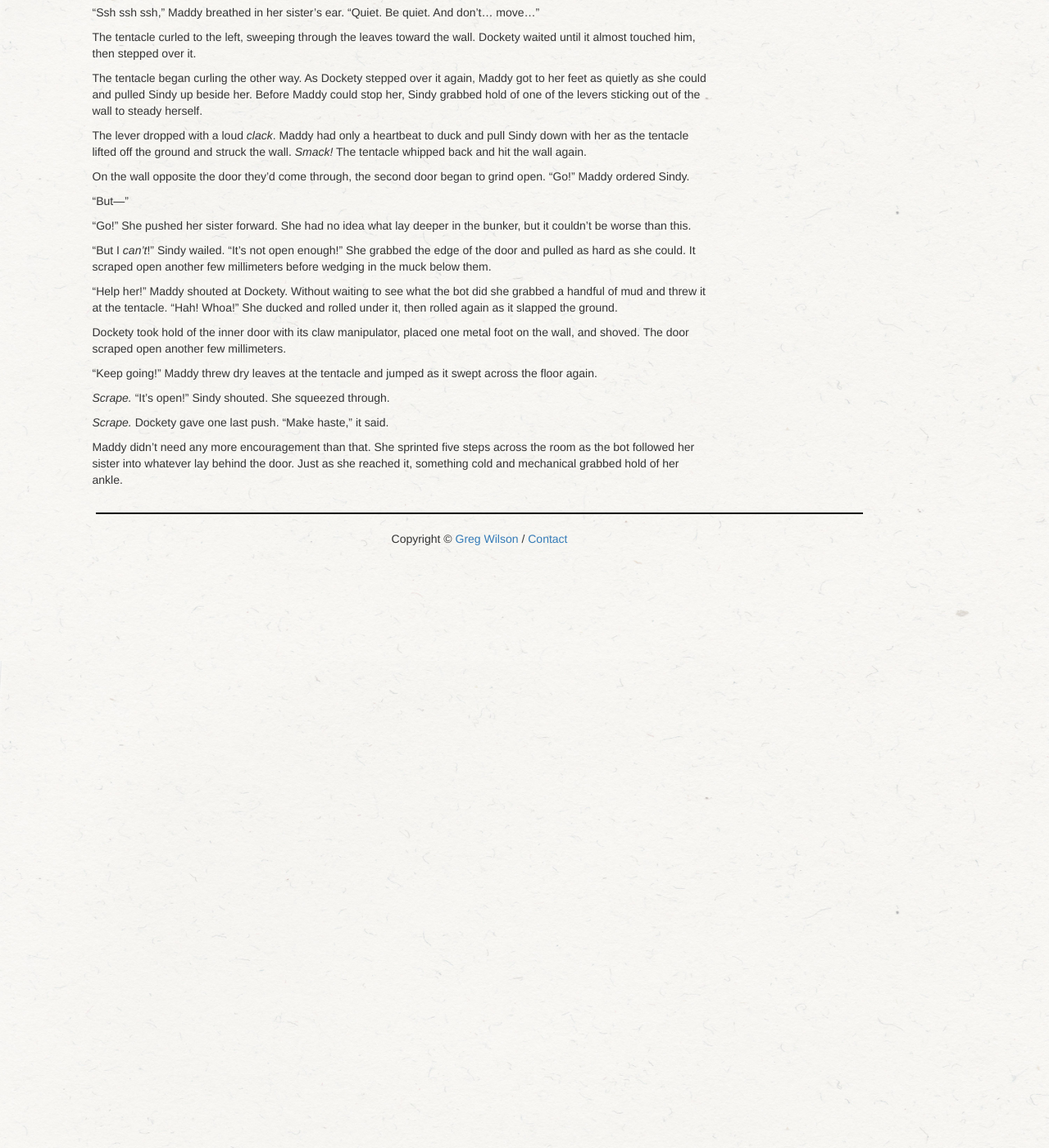
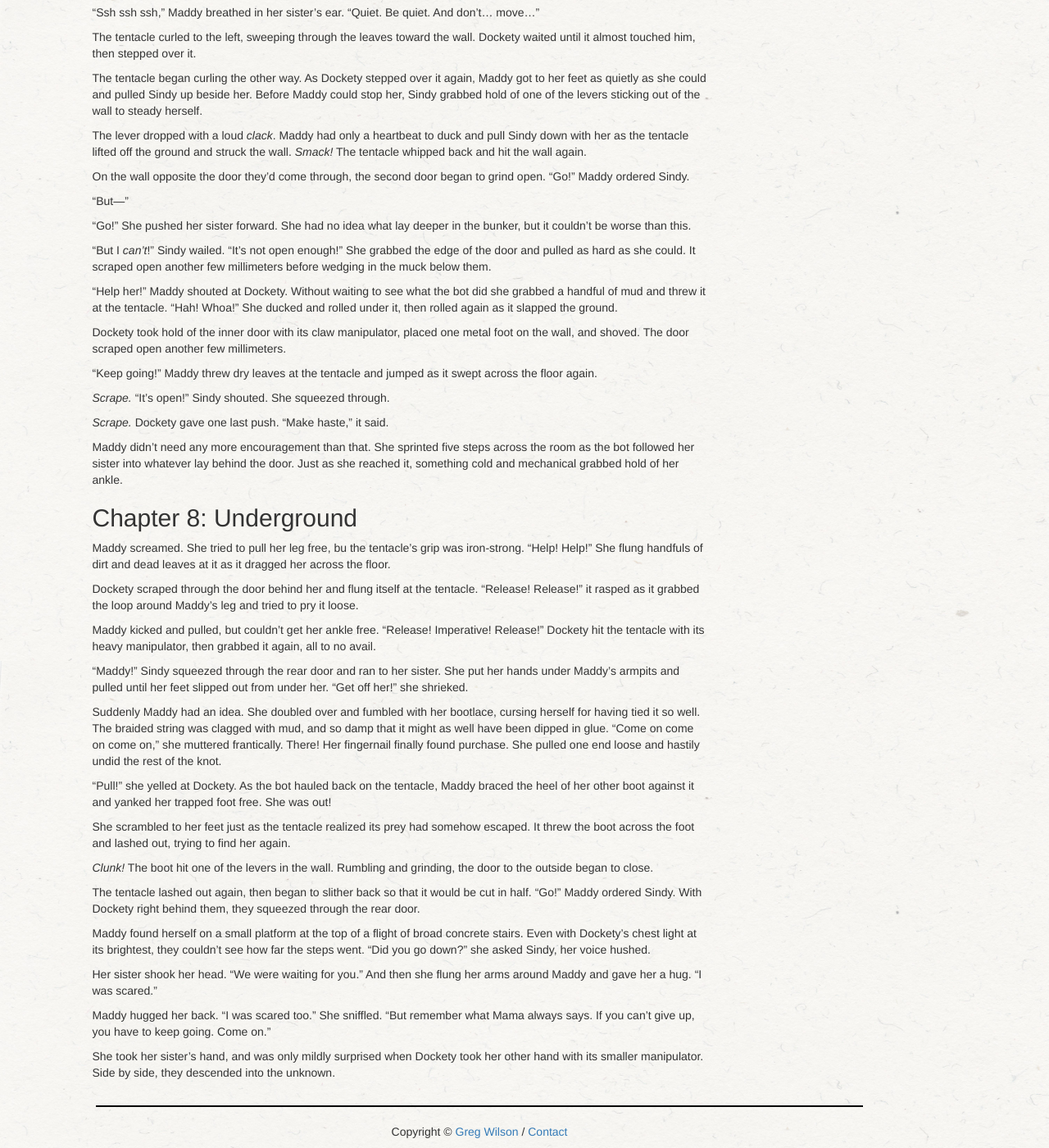
Before and after one commit to gvwilson/sensibleadventures, a Jekyll site: the page built from maddy-roo/maddy-roo.md, in a window 1280 px wide and 1400 px high, scrolled down 22234 px. Shown: the whole window at 82% size. Built offline with Jekyll 4.4.1, drawn with Linux system fonts in a browser that asks for light colours; nearby versions of some CDN libraries; library files that are not in the unit come from our copies; before the commit the page ends 22911 px from its top, so only the background shows below that.

Commit message:
439 words

```diff
--- a/maddy-roo/maddy-roo.md
+++ b/maddy-roo/maddy-roo.md
@@ -2491,3 +2491,87 @@
 as the bot followed her sister into whatever lay behind the door.
 Just as she reached it,
 something cold and mechanical grabbed hold of her ankle.
+
+## Chapter 8: Underground
+
+Maddy screamed.
+She tried to pull her leg free,
+bu the tentacle's grip was iron-strong.
+"Help! Help!"
+She flung handfuls of dirt and dead leaves at it
+as it dragged her across the floor.
+
+Dockety scraped through the door behind her
+and flung itself at the tentacle.
+"Release! Release!" it rasped
+as it grabbed the loop around Maddy's leg
+and tried to pry it loose.
+
+Maddy kicked and pulled,
+but couldn't get her ankle free.
+"Release! Imperative! Release!"
+Dockety hit the tentacle with its heavy manipulator,
+then grabbed it again,
+all to no avail.
+
+"Maddy!"
+Sindy squeezed through the rear door and ran to her sister.
+She put her hands under Maddy's armpits
+and pulled until her feet slipped out from under her.
+"Get off her!" she shrieked.
+
+Suddenly Maddy had an idea.
+She doubled over and fumbled with her bootlace,
+cursing herself for having tied it so well.
+The braided string was clagged with mud,
+and so damp that it might as well have been dipped in glue.
+"Come on come on come on," she muttered frantically.
+There!
+Her fingernail finally found purchase.
+She pulled one end loose and hastily undid the rest of the knot.
+
+"Pull!" she yelled at Dockety.
+As the bot hauled back on the tentacle,
+Maddy braced the heel of her other boot against it and yanked her trapped foot free.
+She was out!
+
+She scrambled to her feet
+just as the tentacle realized its prey had somehow escaped.
+It threw the boot across the foot and lashed out,
+trying to find her again.
+
+*Clunk!*
+The boot hit one of the levers in the wall.
+Rumbling and grinding,
+the door to the outside began to close.
+
+The tentacle lashed out again,
+then began to slither back so that it would be cut in half.
+"Go!" Maddy ordered Sindy.
+With Dockety right behind them,
+they squeezed through the rear door.
+
+Maddy found herself on a small platform at the top of
+a flight of broad concrete stairs.
+Even with Dockety's chest light at its brightest,
+they couldn't see how far the steps went.
+"Did you go down?" she asked Sindy,
+her voice hushed.
+
+Her sister shook her head.
+"We were waiting for you."
+And then she flung her arms around Maddy and gave her a hug.
+"I was scared."
+
+Maddy hugged her back.
+"I was scared too."
+She sniffled.
+"But remember what Mama always says.
+If you can't give up, you have to keep going.
+Come on."
+
+She took her sister's hand,
+and was only mildly surprised when Dockety took her other hand
+with its smaller manipulator.
+Side by side,
+they descended into the unknown.
```
